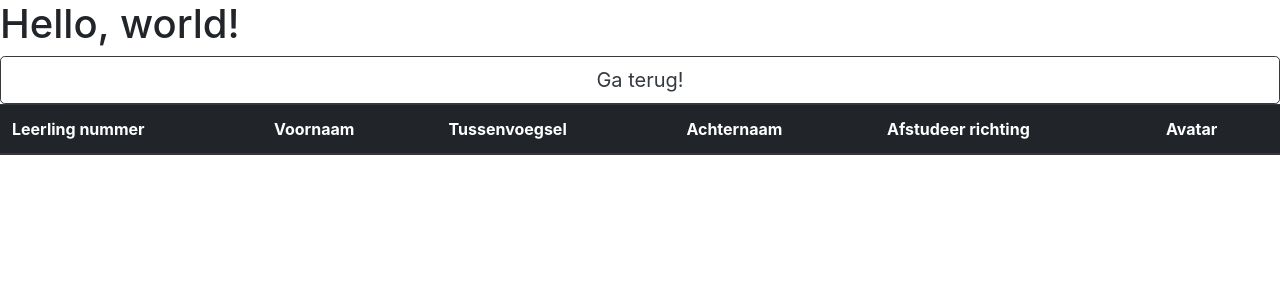
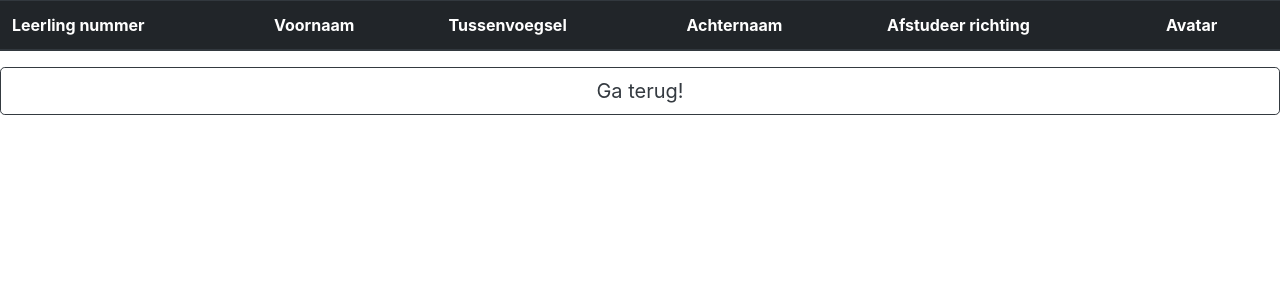
Before and after one commit to rra-am1a-2018/toets, a PHP site: page /homepages/wob_Fatpike.php in a window 1280 px wide. Shown: the top 300 px of the page. Run offline with PHP 8.4, Linux system fonts and the light colour scheme; lists and menus that the app fills with data are empty.

Commit message:
Created timetravel branch

```diff
--- a/homepages/wob_Fatpike.php
+++ b/homepages/wob_Fatpike.php
@@ -13,7 +13,6 @@
     <title>Hello, world!</title>
   </head>
   <body>
-    <h1>Hello, world!</h1>
       <!-- Table -->
   <table class="table table-hover table-light">
       <thead class=thead-dark>
@@ -26,6 +25,7 @@
           <th scope="col">Avatar</th>
         </tr>
       </thead>
+</table>
 
 
     <a class="btn btn-outline-dark btn-lg btn-block" href="index.php" role="button">Ga terug!</a>
```
